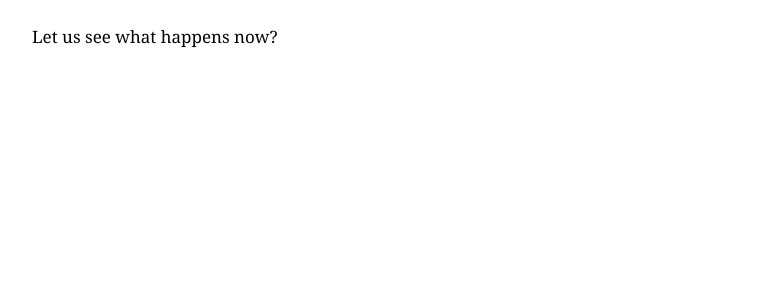
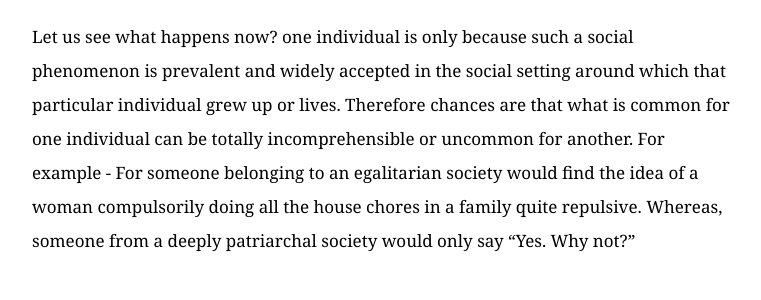
Before and after one commit to generalistsanctuary/testingjek, a Jekyll site: the page built from index.md, in a window 1280 px wide. Shown: the top 300 px of the page, without its empty margins (258-1019 px from the left). Built offline with Jekyll 4.4.1, drawn with Linux system fonts in a browser that asks for light colours.

Commit message:
Update index.md

```diff
--- a/index.md
+++ b/index.md
@@ -2,4 +2,4 @@
 layout: homepage
 ---
 {{page.title}}
-Let us see what happens now?
+Let us see what happens now? one individual is only because such a social phenomenon is prevalent and widely accepted in the social setting around which that particular individual grew up or lives. Therefore chances are that what is common for one individual can be totally incomprehensible or uncommon for another. For example - For someone belonging to an egalitarian society would find the idea of a woman compulsorily doing all the house chores in a family quite repulsive. Whereas, someone from a deeply patriarchal society would only say “Yes. Why not?”
```
